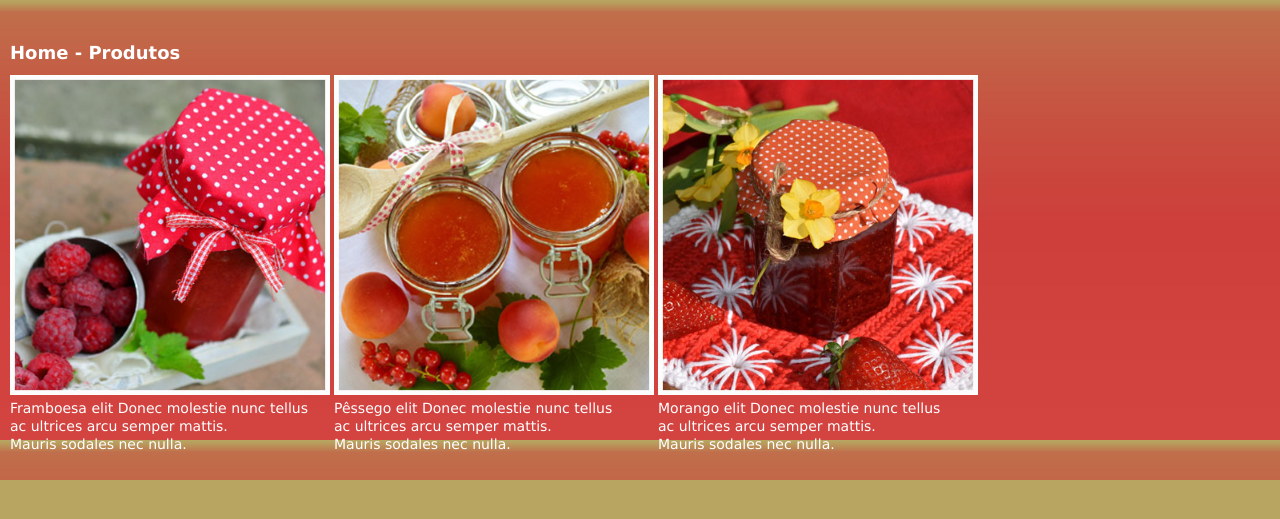
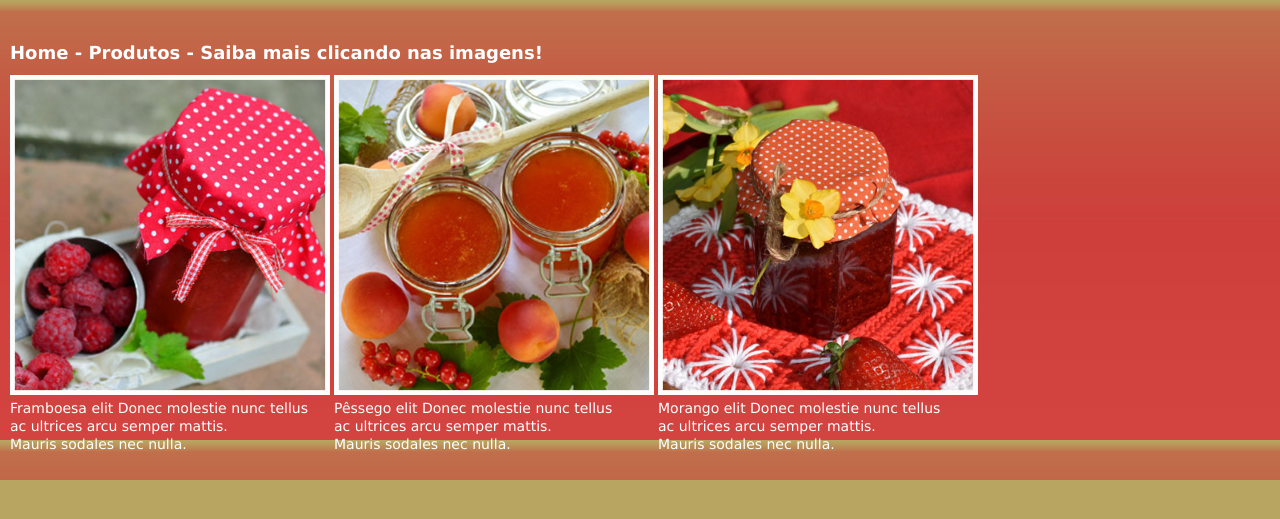
Before and after one commit to HamiltonStefani/20003803-5-hamilton_stefani, a PHP site: page /pages/home.php in a window 1280 px wide. Shown: the top 519 px of the page. Run offline with PHP 8.4, Linux system fonts and the light colour scheme.

Commit message:
Update home.php

```diff
--- a/pages/home.php
+++ b/pages/home.php
@@ -12,7 +12,7 @@
 
 
 <div class="assunTo">
-<h1>Home - Produtos</h1>
+<h1>Home - Produtos - Saiba mais clicando nas imagens!</h1>
  <div class="imgHome1"><a href="pages/produto1.php" target="_blank" onClick="window.open(this.href, this.target, 'width=900,height=700');"><img src="./images/home_01.jpg" width="320" height="320
 " alt="Geléia de Framboesa"/></a><span class="texto">Framboesa elit Donec molestie nunc tellus<br />ac ultrices arcu semper mattis.<br /> Mauris sodales nec nulla.</span></div>
 
```
